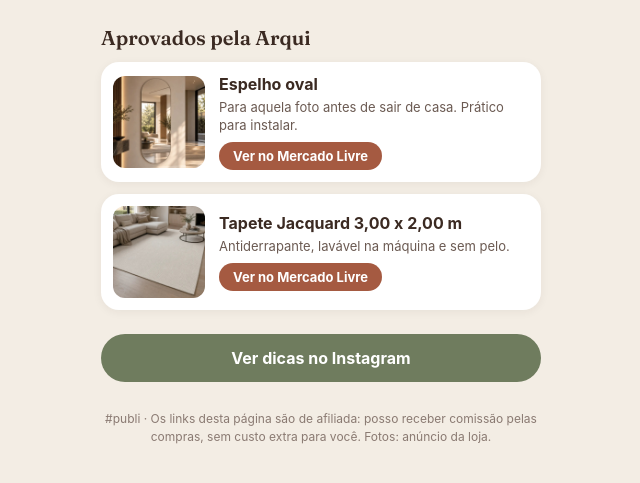
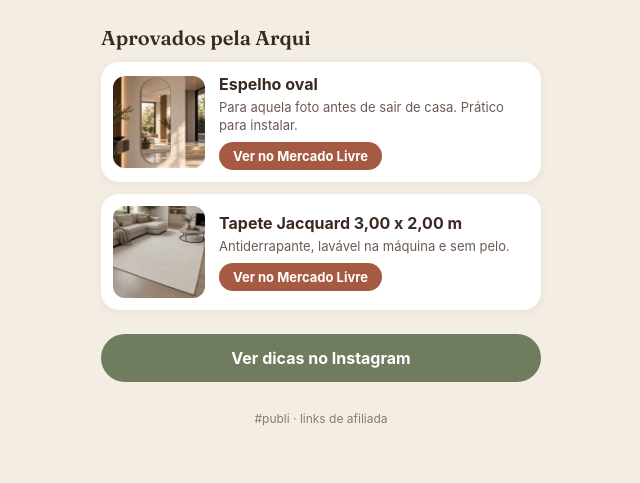
Before and after one commit to confianaarquiteta/midia, a plain HTML site: page links/index.html in a window 1280 px wide. Shown: the part 255-738 px from the top of the page, without its empty margins (319-959 px from the left). Drawn offline with Linux system fonts and the light colour scheme.

Commit message:
links: aviso de afiliada mais curto
Co-Authored-By: Claude Opus 5.5 <noreply@anthropic.com>
Claude-Session: https://claude.ai/code/session_01CPcLpLt9Jw1aG3oJhjxNuR

```diff
--- a/links/index.html
+++ b/links/index.html
@@ -49,7 +49,7 @@ h2{font-family:Fraunces,Georgia,serif;font-weight:600;font-size:20px;margin:28px
 
   <a class="ig" href="https://www.instagram.com/confianaarquiteta/">Ver dicas no Instagram</a>
 
-  <p class="aviso">#publi · Os links desta página são de afiliada: posso receber comissão pelas compras, sem custo extra para você. Fotos: anúncio da loja.</p>
+  <p class="aviso">#publi · links de afiliada</p>
 </main>
 </body>
 </html>
```
